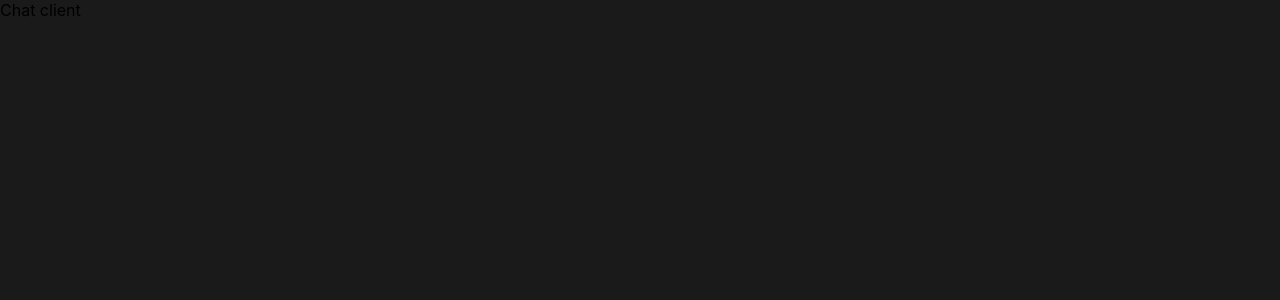
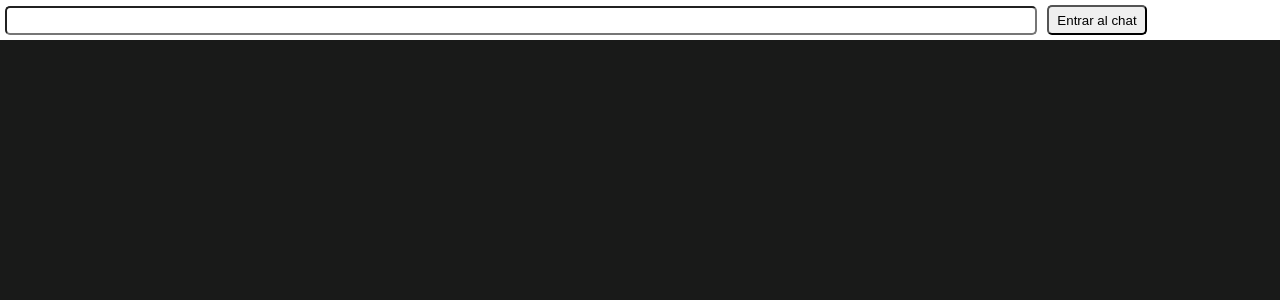
Before and after one commit to kintell33/chat-client-react, a React (Create React App) app: page /chat in a window 1280 px wide. Shown: the top 300 px of the page. Built offline with nearby package versions, Linux system fonts and the light colour scheme.

Commit message:
client chat

```diff
--- a/src/components/Chat.css
+++ b/src/components/Chat.css
@@ -28,6 +28,7 @@
 
 .typingPlace {
   font-weight: 500;
+  min-height: 35px;
 }
 
 input {
--- a/src/components/Chat.js
+++ b/src/components/Chat.js
@@ -1,8 +1,12 @@
 import { useState } from "react";
 import "./Chat.css";
 
-export default function Chat({ onSendMessage, messages, typing }) {
+export default function Chat({ onSendMessage, messages, typing, onTyping }) {
   const [text, setText] = useState("");
+
+  const handleOnTyping = (status) => {
+    onTyping(status);
+  }
 
   return (
     <div>
@@ -20,12 +24,14 @@ export default function Chat({ onSendMessage, messages, typing }) {
           type="text"
           value={text}
           onChange={(data) => {
+            handleOnTyping(true);
             setText(data.target.value);
           }}
           onKeyDown={(e) => {
             if (e.key === "Enter") {
               onSendMessage(text);
               setText("");
+              handleOnTyping(false);
             }
           }}
         ></input>
--- a/src/pages/ClientChat/ClientChat.js
+++ b/src/pages/ClientChat/ClientChat.js
@@ -1,3 +1,104 @@
+import { useEffect, useState } from "react";
+import socketIOClient from "socket.io-client";
+import Chat from "../../components/Chat";
+const ENDPOINT = "http://localhost:3001";
+
 export default function ClientChat() {
-    return (<>Chat client</>);
+  const [messages, setMessages] = useState([]);
+  const [typingData, setTypingData] = useState("");
+  const [socket, setSocket] = useState(null);
+  const [username, setUsername] = useState("");
+  const [room, setRoom] = useState("");
+  const [showChat, setShowChat] = useState(false);
+
+  const connectChat = async () => {
+    if (username !== "") {
+      let newRoom = await getRoom();
+
+      setRoom(newRoom);
+
+      setSocket(
+        socketIOClient(ENDPOINT, {
+          query: { room: newRoom, user: username },
+        })
+      );
+
+      setShowChat(true);
+      console.log(`Connected as ${username} in ${newRoom}`);
+    } else {
+      alert("Debe completar el nombre de usuario");
+    }
+  };
+
+  useEffect(() => {
+    if (socket != null) {
+      socket.on("get messages", (data) => {
+        setMessages(data);
+      });
+
+      socket.on("chat message", function (msg) {
+        setMessages((prev) => {
+          return prev.concat({ message: msg });
+        });
+      });
+
+      socket.on("typing", function (msg) {
+        if (msg.status) {
+          setTypingData(`${msg.username} esta escribiendo...`);
+        } else setTypingData("");
+      });
+    }
+  }, [socket]);
+
+  const getRoom = async () => {
+    return fetch(`${ENDPOINT}/room`)
+      .then((response) => response.json())
+      .then((json) => json.room);
+  };
+
+  const handleSendMessage = (message) => {
+    socket.emit("chat message", {
+      username: username,
+      message: message,
+      room: room,
+    });
+  };
+
+  const handleOnTyping = (status) => {
+    socket.emit("typing", {
+        username: username,
+        status: status,
+      });
+  }
+
+  return (
+    <div style={{backgroundColor:'#fff'}}>
+      {showChat || (
+        <div>
+          <input
+            type={"text"}
+            value={username}
+            onChange={(e) => {
+              setUsername(e.target.value);
+            }}
+          ></input>
+          <button
+            onClick={() => {
+              connectChat();
+            }}
+          >
+            Entrar al chat
+          </button>
+        </div>
+      )}
+      {!showChat || (
+        <Chat
+          typing={typingData}
+          messages={messages}
+          onSendMessage={handleSendMessage}
+          onTyping={handleOnTyping}
+        ></Chat>
+      )}
+    </div>
+  );
 }
--- a/src/pages/Dashboard/Dashboard.js
+++ b/src/pages/Dashboard/Dashboard.js
@@ -12,7 +12,6 @@ function Dashboard() {
   const socket = useRef(socketIOClient(ENDPOINT, { query: { rol: "admin" } }));
 
   useEffect(() => {
-    console.log("use effect");
     socket.current.emit("get clients");
 
     socket.current.on("get clients", (data) => {
@@ -50,6 +49,14 @@ function Dashboard() {
     });
   };
 
+  const handleOnTyping = (status) => {
+    socket.current.emit("typing", {
+        username: "Admin",
+        status: status,
+        room: selectedRoom
+      });
+  }
+
   return (
     <div className="container">
       <div className="rooms">
@@ -74,6 +81,7 @@ function Dashboard() {
             typing={typingData}
             messages={messages}
             onSendMessage={handleSendMessage}
+            onTyping={handleOnTyping}
           />
         )}
       </div>
```
